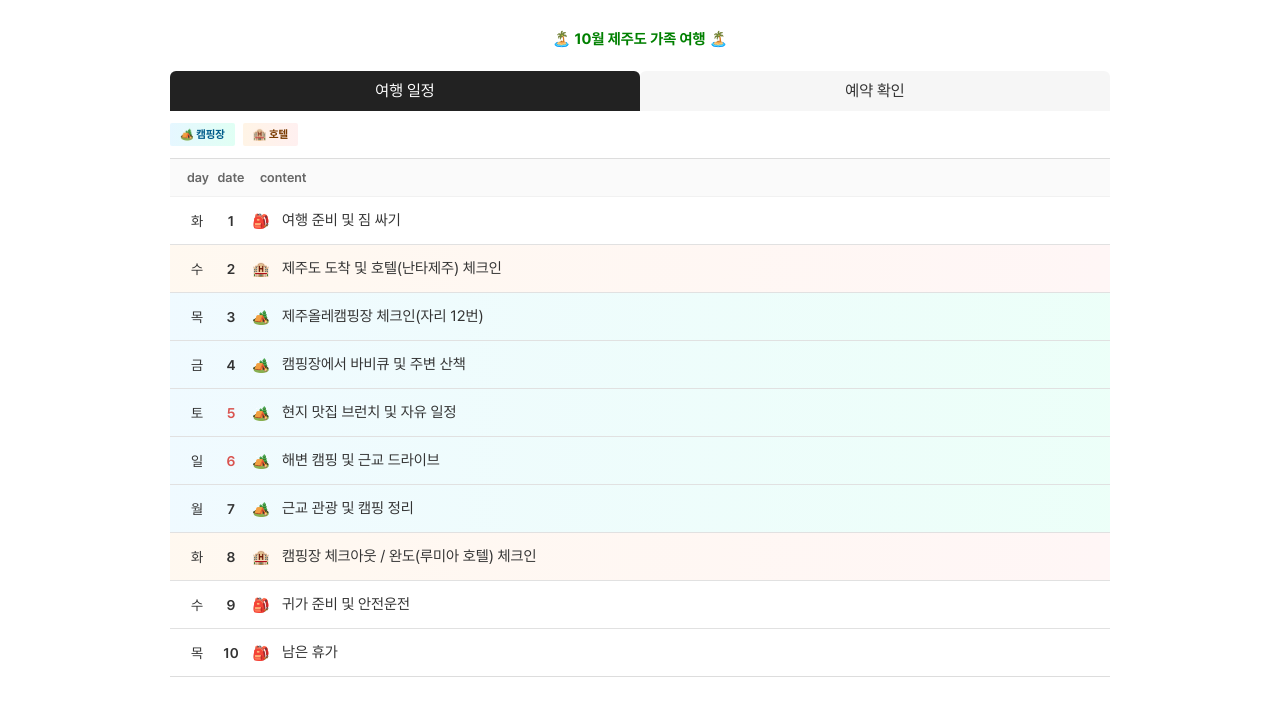
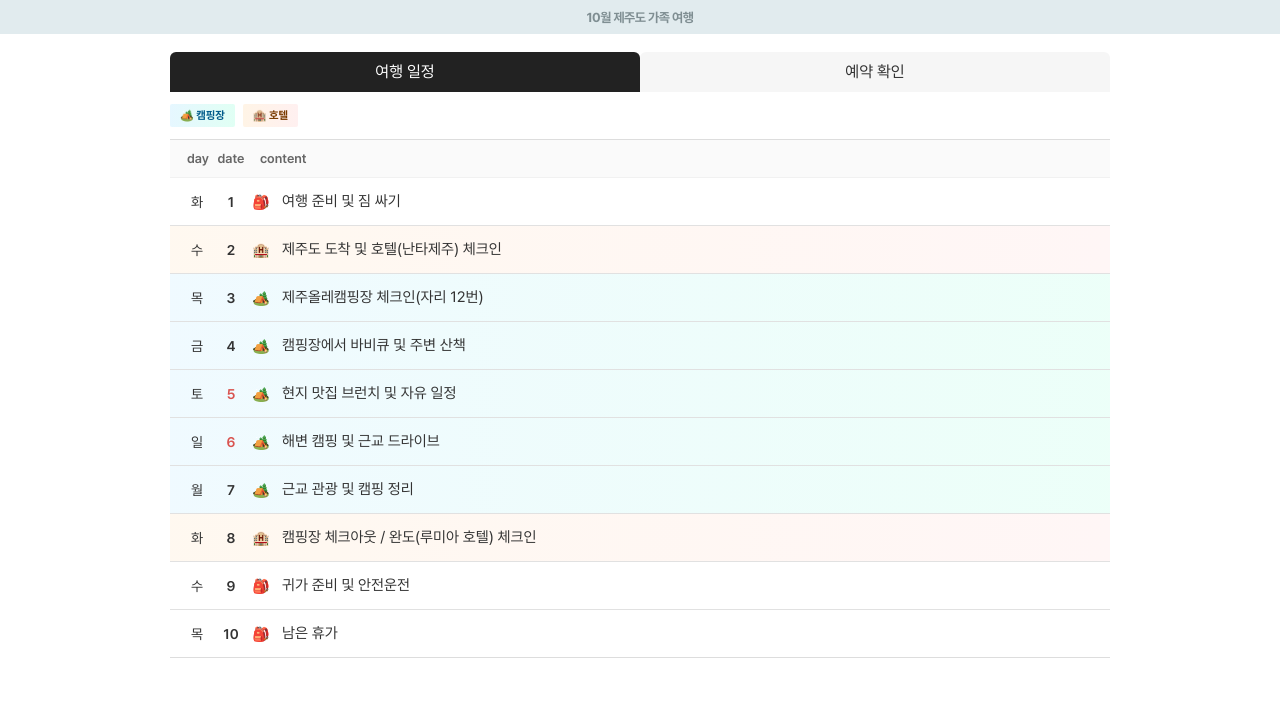
Before and after one commit to jdwcg/travel, a React (Vite) app: page /schedule in a window 1280 px wide. Shown: the top 716 px of the page. Built offline with nearby package versions, Linux system fonts and the light colour scheme.

Commit message:
상단바 디자인 변경

```diff
--- a/src/components/CommonLayout.tsx
+++ b/src/components/CommonLayout.tsx
@@ -12,7 +12,7 @@ export const Container = styled.main`
     width: 100%;
     max-width: 980px;
     margin: 0 auto;
-    padding: 20px;
+    padding: 40px 20px 20px;
     box-sizing: border-box;
 `;
 
--- a/src/components/PageHeader.tsx
+++ b/src/components/PageHeader.tsx
@@ -6,13 +6,20 @@ const Header = styled.header`
     align-items: center;
     justify-content: center;
     margin-bottom: 24px;
-    margin-top: 12px;
+    position: fixed;
+    top: 0;
+    left: 0;
+    height: 34px;
+    width: 100%;
+    background-color: #e1ebee;
 `;
 
 const Title = styled.h1`
-    font-size: 15px;
+    font-size: 13px;
+    font-weight: regular;
     margin: 0;
-    color: green;
+    letter-spacing: -0.5px;
+    color: #7f8e92;
 `;
 
 export default function PageHeader({ title }: { title: string }) {
--- a/src/pages/ReservationPage.tsx
+++ b/src/pages/ReservationPage.tsx
@@ -14,7 +14,8 @@ export default function ReservationPage() {
 
     return (
         <Container>
-            <PageHeader title="🏝️ 10월 제주도 가족 여행 🏝️" />
+            <PageHeader title="10월 제주도 가족 여행" />
+
             <Tabs />
 
             <ReservationSection>
--- a/src/pages/SchedulePage.tsx
+++ b/src/pages/SchedulePage.tsx
@@ -37,7 +37,8 @@ function ActivityIcon({ type }: { type: TravelItem['type'] }) {
 export default function SchedulePage() {
     return (
         <Container>
-            <PageHeader title="🏝️ 10월 제주도 가족 여행 🏝️" />
+            <PageHeader title="10월 제주도 가족 여행" />
+
             <Tabs />
 
             <LodgingTagsContainer>
```
